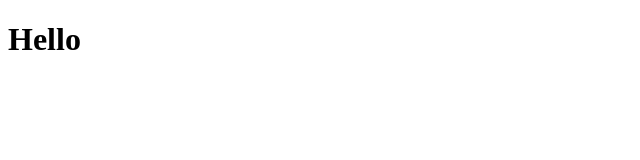
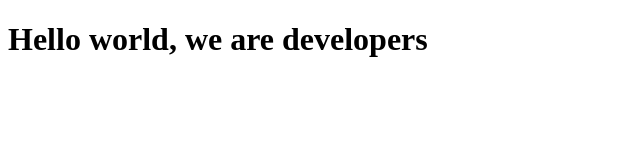
Before and after one commit to SamroodAli/collabdemo, a plain HTML site: page index.html in a window 1280 px wide. Shown: the whole page, without its empty margins (0-640 px from the left). Drawn offline with Linux system fonts and the light colour scheme.

Commit message:
added world,we are developers text

```diff
--- a/index.html
+++ b/index.html
@@ -8,7 +8,7 @@
 </head>
 
 <body>
-    <h1>Hello</h1>
+    <h1>Hello world, we are developers</h1>
 </body>
 
 </html>
```
